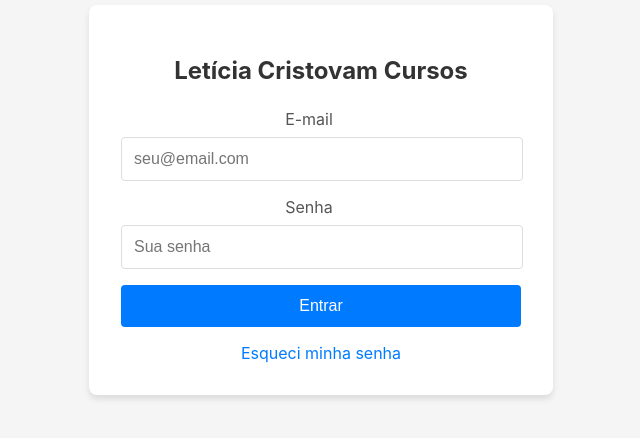
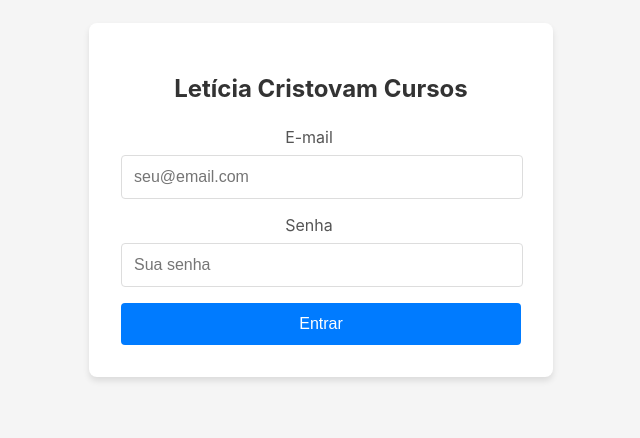
Before and after one commit to Heitor-Goncalves/plataforma-de--cursos, a React (Create React App) app: page /login in a window 1280 px wide. Shown: the part 200-638 px from the top of the page, without its empty margins (319-959 px from the left). Built offline with nearby package versions, Linux system fonts and the light colour scheme.

Commit message:
removido o botão que estava intereferindo na build

```diff
--- a/src/Login.js
+++ b/src/Login.js
@@ -52,7 +52,6 @@ const Login = ({ onLogin }) => {
             {loading ? 'Entrando...' : 'Entrar'}
           </button>
         </form>
-        <a href="#" className="forgot-password">Esqueci minha senha</a>
       </div>
     </div>
   );
```
Also changed, not shown: 2 other files (tests, documents, lock files or other folders).
